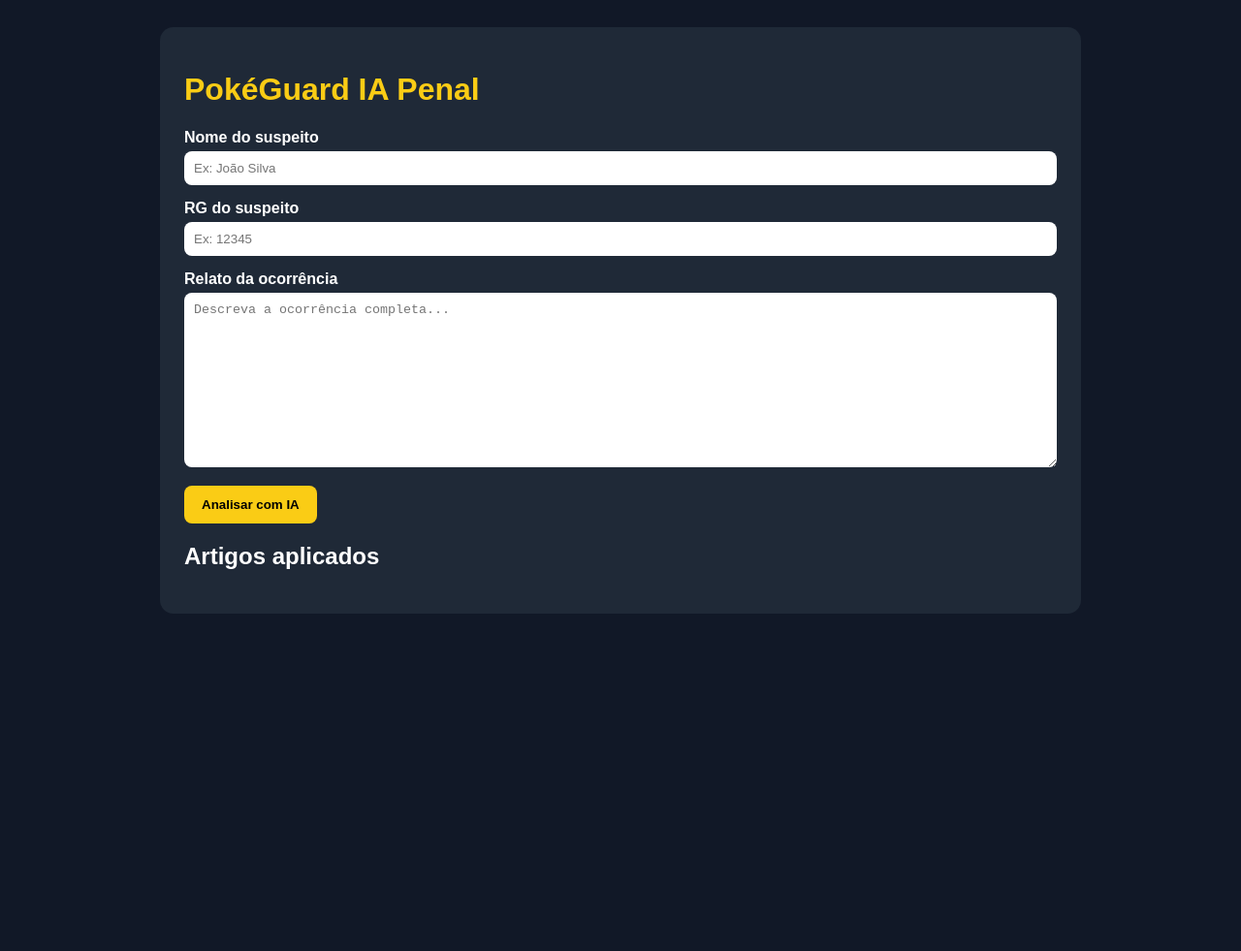
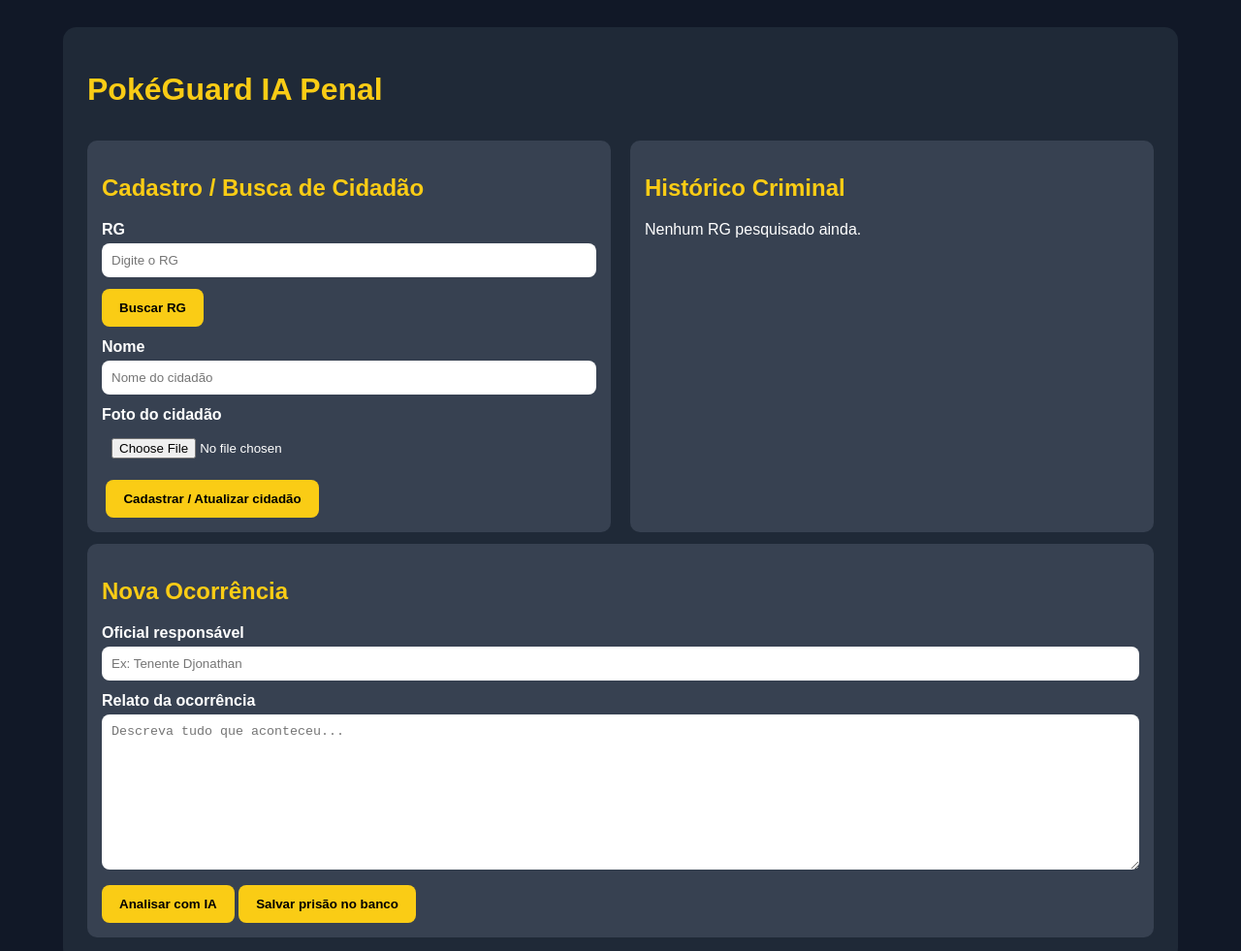
Before and after one commit to comercialsevega-droid/pokeguard-ia, a website: page public/index.html in a window 1280 px wide. Shown: the top 981 px of the page at 97% size. Before the commit the page ends 800 px from the top, so only its background shows below. Drawn offline with Linux system fonts and the light colour scheme.

Commit message:
Update index.html

```diff
--- a/public/index.html
+++ b/public/index.html
@@ -4,56 +4,21 @@
 <meta charset="UTF-8">
 <title>PokéGuard IA Penal</title>
 <style>
-body{
-  font-family: Arial, sans-serif;
-  background:#111827;
-  color:white;
-  padding:20px;
-}
-.container{
-  max-width:900px;
-  margin:auto;
-  background:#1f2937;
-  padding:25px;
-  border-radius:14px;
-}
-h1{color:#facc15}
-label{
-  display:block;
-  margin-top:15px;
-  font-weight:bold;
-}
-input,textarea{
-  width:100%;
-  padding:10px;
-  margin-top:5px;
-  border-radius:8px;
-  border:0;
-  box-sizing:border-box;
-}
-textarea{height:180px}
-button{
-  margin-top:15px;
-  padding:12px 18px;
-  border:0;
-  border-radius:8px;
-  background:#facc15;
-  font-weight:bold;
-  cursor:pointer;
-}
-.card{
-  background:#374151;
-  padding:15px;
-  margin-top:12px;
-  border-radius:10px;
-  border-left:5px solid #facc15;
-}
-.total{
-  background:#065f46;
-  padding:15px;
-  margin-top:15px;
-  border-radius:10px;
-}
+body{font-family:Arial,sans-serif;background:#111827;color:white;padding:20px}
+.container{max-width:1100px;margin:auto;background:#1f2937;padding:25px;border-radius:14px}
+h1,h2,h3{color:#facc15}
+label{display:block;margin-top:12px;font-weight:bold}
+input,textarea{width:100%;padding:10px;margin-top:5px;border-radius:8px;border:0;box-sizing:border-box}
+textarea{height:160px}
+button{margin-top:12px;padding:12px 18px;border:0;border-radius:8px;background:#facc15;font-weight:bold;cursor:pointer}
+button:hover{background:#eab308}
+.card{background:#374151;padding:15px;margin-top:12px;border-radius:10px}
+.crime{border-left:5px solid #facc15}
+.success{background:#065f46}
+.danger{background:#7f1d1d}
+img{max-width:180px;border-radius:10px;margin-top:10px}
+.grid{display:grid;grid-template-columns:1fr 1fr;gap:20px}
+@media(max-width:800px){.grid{grid-template-columns:1fr}}
 </style>
 </head>
 <body>
@@ -61,55 +26,204 @@
 <div class="container">
 <h1>PokéGuard IA Penal</h1>
 
-  <label>Nome do suspeito</label>
-  <input id="nome" placeholder="Ex: João Silva">
+<div class="grid">
+  <div class="card">
+    <h2>Cadastro / Busca de Cidadão</h2>
 
-  <label>RG do suspeito</label>
-  <input id="rg" placeholder="Ex: 12345">
+    <label>RG</label>
+    <input id="rg" placeholder="Digite o RG">
+
+    <button onclick="buscarCidadao()">Buscar RG</button>
+
+    <label>Nome</label>
+    <input id="nome" placeholder="Nome do cidadão">
+
+    <label>Foto do cidadão</label>
+    <input type="file" id="foto" accept="image/*">
+    <br>
+    <img id="preview">
+
+    <button onclick="cadastrarCidadao()">Cadastrar / Atualizar cidadão</button>
+
+    <div id="dadosCidadao"></div>
+  </div>
+
+  <div class="card">
+    <h2>Histórico Criminal</h2>
+    <div id="historico">
+      <p>Nenhum RG pesquisado ainda.</p>
+    </div>
+  </div>
+</div>
+
+<div class="card">
+  <h2>Nova Ocorrência</h2>
+
+  <label>Oficial responsável</label>
+  <input id="oficial" placeholder="Ex: Tenente Djonathan">
 
   <label>Relato da ocorrência</label>
-  <textarea id="relato" placeholder="Descreva a ocorrência completa..."></textarea>
+  <textarea id="relato" placeholder="Descreva tudo que aconteceu..."></textarea>
 
   <button onclick="analisar()">Analisar com IA</button>
+  <button onclick="salvarPrisao()">Salvar prisão no banco</button>
 
-  <h2>Artigos aplicados</h2>
   <div id="resultado"></div>
+</div>
 </div>
 
 <script>
+let cidadaoAtual = null;
+let artigosAtuais = [];
+let fotoBase64 = "";
+let totaisAtuais = { meses:0, multa:0 };
+
+document.getElementById("foto").addEventListener("change", e=>{
+  const file = e.target.files[0];
+  if(!file) return;
+
+  const reader = new FileReader();
+  reader.onload = evt=>{
+    fotoBase64 = evt.target.result;
+    document.getElementById("preview").src = fotoBase64;
+  };
+  reader.readAsDataURL(file);
+});
+
+async function buscarCidadao(){
+  const rg = document.getElementById("rg").value.trim();
+  const dados = document.getElementById("dadosCidadao");
+  const historico = document.getElementById("historico");
+
+  if(!rg){
+    alert("Digite o RG.");
+    return;
+  }
+
+  dados.innerHTML = "<p>Buscando cidadão...</p>";
+  historico.innerHTML = "<p>Buscando histórico...</p>";
+
+  const resposta = await fetch("/buscar-cidadao", {
+    method:"POST",
+    headers:{ "Content-Type":"application/json" },
+    body:JSON.stringify({ rg })
+  });
+
+  const json = await resposta.json();
+
+  if(json.erro){
+    dados.innerHTML = `<div class="card danger">${json.erro}</div>`;
+    return;
+  }
+
+  if(!json.encontrado){
+    cidadaoAtual = null;
+    dados.innerHTML = `<div class="card danger">RG não encontrado. Cadastre o cidadão.</div>`;
+    historico.innerHTML = "<p>Nenhuma prisão encontrada.</p>";
+    return;
+  }
+
+  cidadaoAtual = json.cidadao;
+
+  document.getElementById("nome").value = cidadaoAtual.nome || "";
+  if(cidadaoAtual.foto_url){
+    document.getElementById("preview").src = cidadaoAtual.foto_url;
+  }
+
+  dados.innerHTML = `
+    <div class="card success">
+      <h3>Cidadão encontrado</h3>
+      <p><b>Nome:</b> ${cidadaoAtual.nome}</p>
+      <p><b>RG:</b> ${cidadaoAtual.rg}</p>
+    </div>
+  `;
+
+  if(!json.prisoes || json.prisoes.length === 0){
+    historico.innerHTML = "<p>Sem prisões registradas.</p>";
+    return;
+  }
+
+  historico.innerHTML = `<h3>${json.prisoes.length} prisão(ões) encontrada(s)</h3>`;
+
+  json.prisoes.forEach(p=>{
+    historico.innerHTML += `
+      <div class="card">
+        <p><b>Data:</b> ${new Date(p.created_at).toLocaleString("pt-BR")}</p>
+        <p><b>Prisão:</b> ${p.meses_total} meses</p>
+        <p><b>Multa:</b> ${Number(p.multa_total).toLocaleString("pt-BR")} PokéCoins</p>
+        <p><b>Oficial:</b> ${p.oficial || "Não informado"}</p>
+      </div>
+    `;
+  });
+}
+
+async function cadastrarCidadao(){
+  const nome = document.getElementById("nome").value.trim();
+  const rg = document.getElementById("rg").value.trim();
+
+  if(!nome || !rg){
+    alert("Preencha nome e RG.");
+    return;
+  }
+
+  const resposta = await fetch("/cadastrar-cidadao", {
+    method:"POST",
+    headers:{ "Content-Type":"application/json" },
+    body:JSON.stringify({
+      nome,
+      rg,
+      foto_base64: fotoBase64
+    })
+  });
+
+  const json = await resposta.json();
+
+  if(json.erro){
+    alert(json.erro);
+    return;
+  }
+
+  cidadaoAtual = json.cidadao;
+  alert("Cidadão cadastrado/atualizado com sucesso.");
+  buscarCidadao();
+}
+
 async function analisar(){
-  const relato = document.getElementById("relato").value;
+  const relato = document.getElementById("relato").value.trim();
   const resultado = document.getElementById("resultado");
+
+  if(!relato){
+    alert("Digite o relato da ocorrência.");
+    return;
+  }
 
   resultado.innerHTML = "<p>Analisando ocorrência com IA...</p>";
 
-  try{
   const resposta = await fetch("/analisar", {
-      method: "POST",
-      headers: {
-        "Content-Type": "application/json"
-      },
-      body: JSON.stringify({ relato })
+    method:"POST",
+    headers:{ "Content-Type":"application/json" },
+    body:JSON.stringify({ relato })
   });
 
-    const dados = await resposta.json();
+  const json = await resposta.json();
 
-    if(dados.erro){
-      resultado.innerHTML = "<p>Erro: " + dados.erro + "</p>";
+  if(json.erro){
+    resultado.innerHTML = `<div class="card danger">${json.erro}</div>`;
     return;
   }
 
-    let totalMeses = 0;
-    let totalMulta = 0;
+  artigosAtuais = json.artigos || [];
+  let meses = 0;
+  let multa = 0;
 
-    resultado.innerHTML = "";
+  resultado.innerHTML = "<h2>Artigos aplicados</h2>";
 
-    dados.artigos.forEach(a=>{
-      totalMeses += Number(a.meses || 0);
-      totalMulta += Number(a.multa || 0);
+  artigosAtuais.forEach(a=>{
+    meses += Number(a.meses || 0);
+    multa += Number(a.multa || 0);
 
     resultado.innerHTML += `
-        <div class="card">
+      <div class="card crime">
         <h3>${a.artigo} - ${a.crime}</h3>
         <p><b>Prisão:</b> ${a.meses} meses</p>
         <p><b>Multa:</b> ${Number(a.multa).toLocaleString("pt-BR")} PokéCoins</p>
@@ -118,17 +232,62 @@
     `;
   });
 
+  totaisAtuais = { meses, multa };
+
   resultado.innerHTML += `
-      <div class="total">
+    <div class="card success">
       <h3>Total</h3>
-        <p><b>Prisão total:</b> ${totalMeses} meses</p>
-        <p><b>Multa total:</b> ${totalMulta.toLocaleString("pt-BR")} PokéCoins</p>
+      <p><b>Prisão total:</b> ${meses} meses</p>
+      <p><b>Multa total:</b> ${multa.toLocaleString("pt-BR")} PokéCoins</p>
     </div>
   `;
+}
 
-  }catch(e){
-    resultado.innerHTML = "<p>Erro ao conectar com o servidor.</p>";
+async function salvarPrisao(){
+  const nome = document.getElementById("nome").value.trim();
+  const rg = document.getElementById("rg").value.trim();
+  const relato = document.getElementById("relato").value.trim();
+  const oficial = document.getElementById("oficial").value.trim();
+
+  if(!nome || !rg){
+    alert("Preencha ou busque o cidadão primeiro.");
+    return;
   }
+
+  if(!relato){
+    alert("Digite o relato.");
+    return;
+  }
+
+  if(artigosAtuais.length === 0){
+    alert("Analise a ocorrência com IA antes de salvar.");
+    return;
+  }
+
+  const resposta = await fetch("/salvar-prisao", {
+    method:"POST",
+    headers:{ "Content-Type":"application/json" },
+    body:JSON.stringify({
+      cidadao_id: cidadaoAtual ? cidadaoAtual.id : null,
+      nome,
+      rg,
+      relato,
+      artigos: artigosAtuais,
+      meses_total: totaisAtuais.meses,
+      multa_total: totaisAtuais.multa,
+      oficial
+    })
+  });
+
+  const json = await resposta.json();
+
+  if(json.erro){
+    alert(json.erro);
+    return;
+  }
+
+  alert("Prisão salva no banco com sucesso.");
+  buscarCidadao();
 }
 </script>
 
```
Lines whose indentation alone changed are shown as unchanged.
